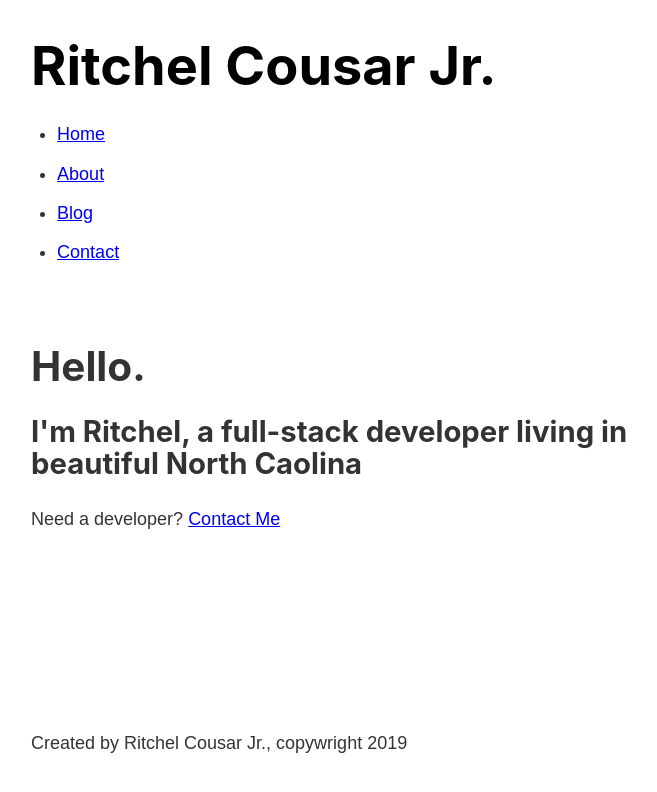
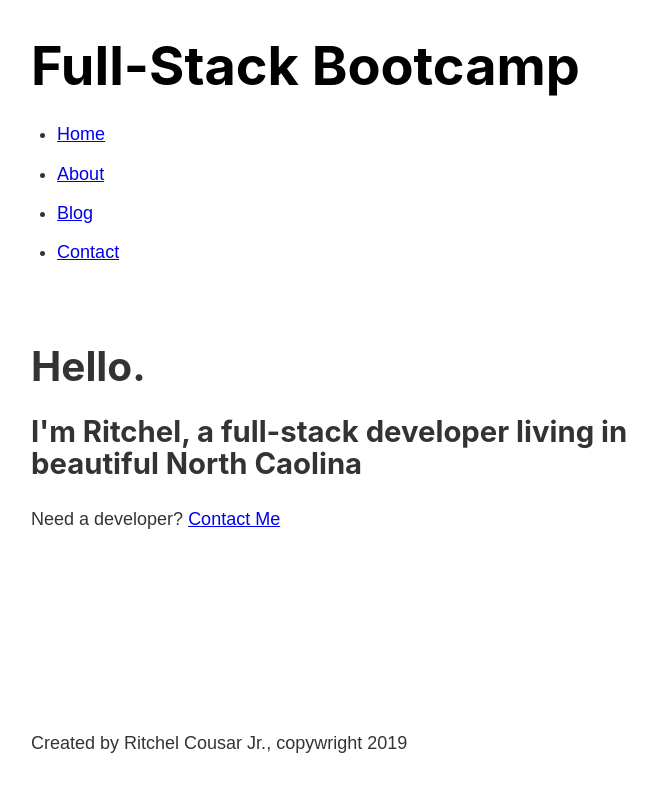
Before and after one commit to TheElementAce/The-Great-Gatsby-Bootcamp, a Gatsby site: page / in a window 1280 px wide. Shown: the whole page, without its empty margins (252-909 px from the left). Built offline with nearby package versions, Linux system fonts and the light colour scheme; Gatsby itself is replaced by a stand-in of ours.

Commit message:
After #8, Gatsby Data With GraphQL, this is where I'm at.

```diff
--- a/gatsby-config.js
+++ b/gatsby-config.js
@@ -5,7 +5,11 @@
  */
 
 module.exports = {
-  plugins: [
-      'gatsby-plugin-sass'
-  ]
+    siteMetadata: {
+        title: 'Full-Stack Bootcamp',
+        author: 'Ritchel Cousar Jr.'
+    },
+    plugins: [
+        'gatsby-plugin-sass'
+    ]
 }
--- a/src/components/footer.js
+++ b/src/components/footer.js
@@ -1,9 +1,20 @@
 import React from 'react'
+import { graphql, useStaticQuery } from 'gatsby';
 
 const Footer = () => {
+    const data = useStaticQuery(graphql`
+        query {
+            site {
+                siteMetadata {
+                    author
+                }
+            }
+        }
+    `)
+
     return (
         <footer>
-            <p>Created by Ritchel Cousar Jr., copywright 2019</p>
+            <p>Created by {data.site.siteMetadata.author}, copywright 2019</p>
         </footer>
     )
 }
--- a/src/components/header.js
+++ b/src/components/header.js
@@ -1,15 +1,35 @@
 /* A shared component for navigation across the site */
 import React from 'react'
-import { Link } from 'gatsby'
+import { Link, graphql, useStaticQuery } from 'gatsby'
 
 // import './header.module.scss'
 import headerStyles from './header.module.scss'
 
+// Goal: Run another GraphQL query
+//
+// 1. Use GraphiQL to fetch the author
+// 2. Update the footer component to display the dynamic author value
+// 3. Test your work
+
 const Header = () => {
+    const data = useStaticQuery(graphql`
+        query {
+            site {
+                siteMetadata {
+                    title
+                }
+            }
+        }
+    `)
+
     return (
         <header className={headerStyles.header}>
             <div>
-                <h1><Link className={headerStyles.title} to="/">Ritchel Cousar Jr.</Link></h1>
+                <h1>
+                    <Link className={headerStyles.title} to="/">
+                        {data.site.siteMetadata.title}
+                    </Link>
+                </h1>
                 <nav>
                     <ul className={headerStyles.navList}>
                         <li><Link className={headerStyles.navItem} activeClassName={headerStyles.activeNavItem} to="/">Home</Link></li>
```
